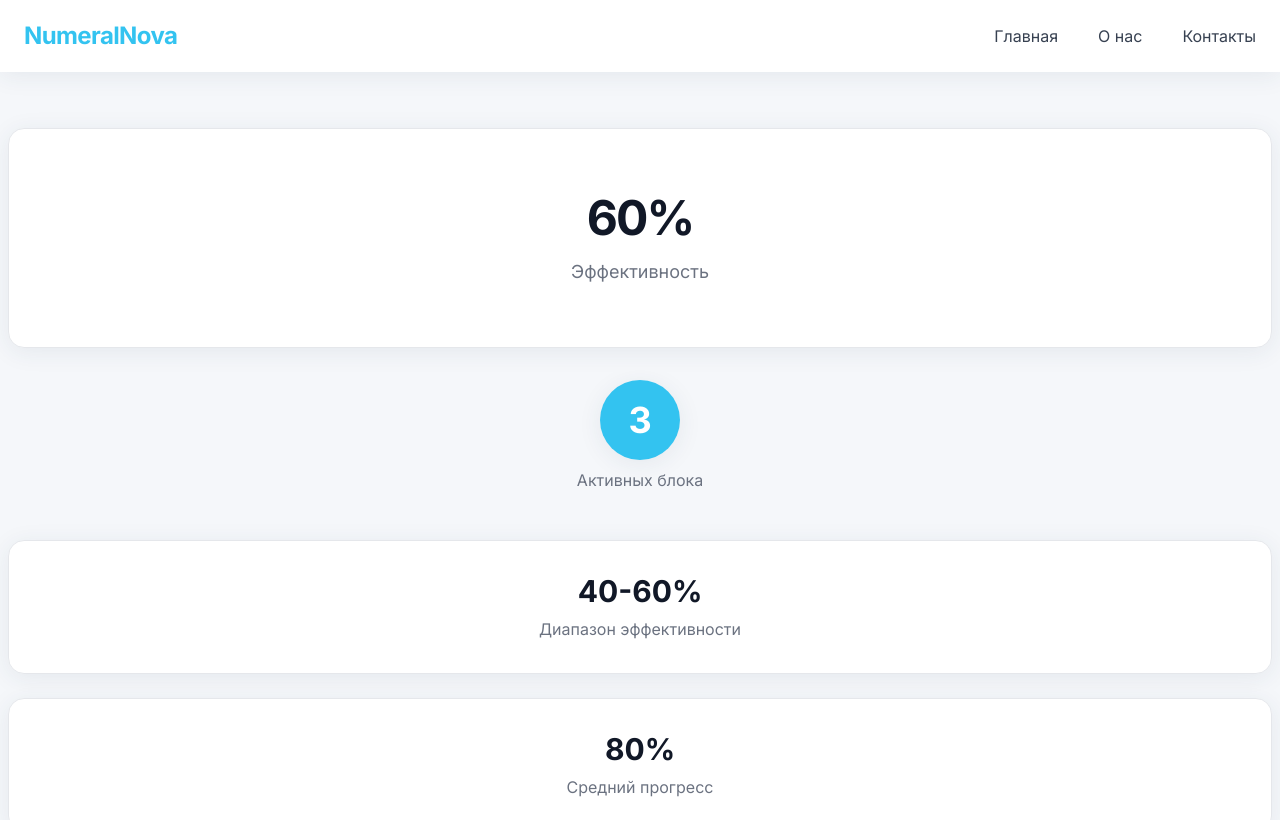
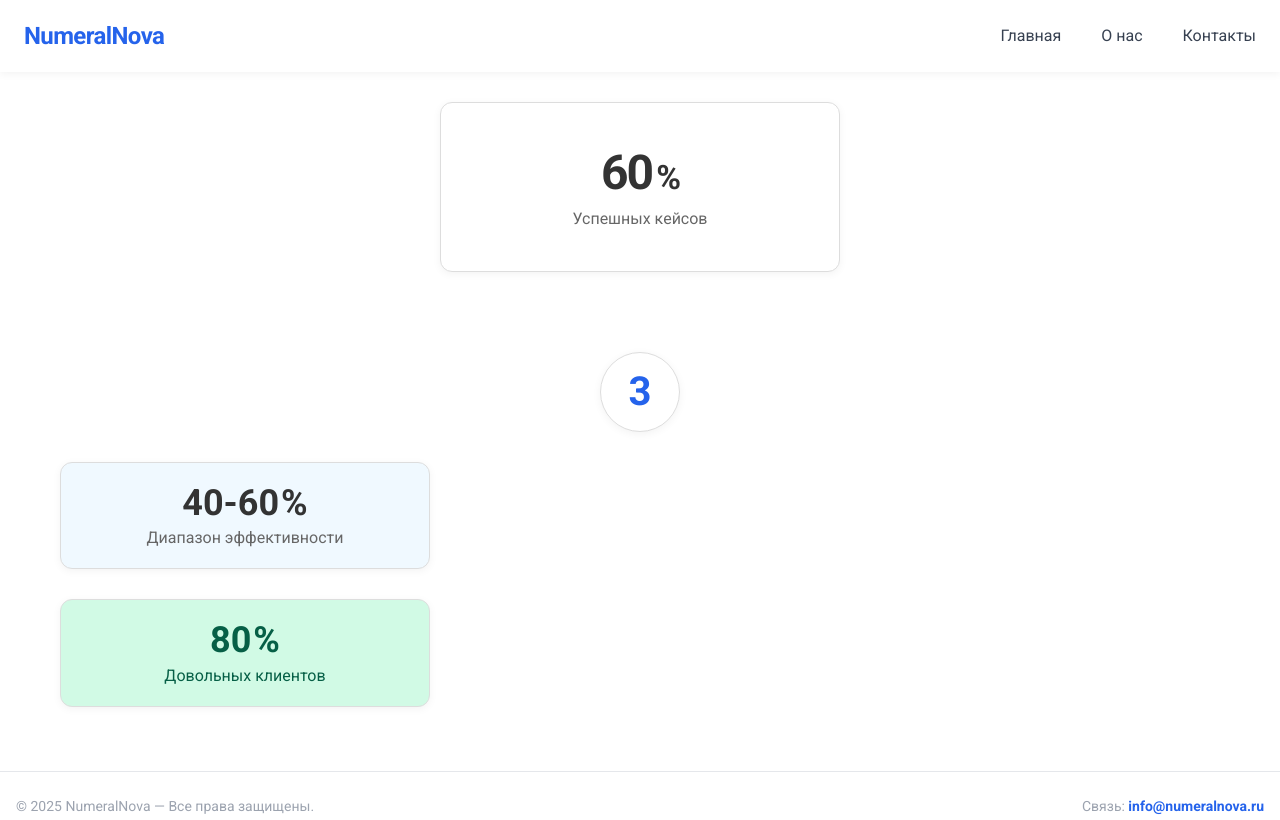
Before and after one commit to Vanillaicecle/numeral-nova-layout, a React (Vite) app: page / in a window 1280 px wide. Shown: the top 820 px of the page. Built offline with nearby package versions, Linux system fonts and the light colour scheme.

Commit message:
Refactor: Update site layout and styles
Refactored the site to implement a one-page adaptive layout with three main blocks displaying numerical metrics, ensuring visual hierarchy across different screen resolutions.

```diff
--- a/index.html
+++ b/index.html
@@ -6,7 +6,7 @@
     <meta name="viewport" content="width=device-width, initial-scale=1.0" />
     <title>Numeral Nova Layout</title>
     <meta name="description" content="Современный одностраничный сайт с числовыми метриками" />
-    <link rel="stylesheet" href="https://fonts.googleapis.com/css2?family=Inter:wght@400;600;700&display=swap" />
+    <link rel="stylesheet" href="https://fonts.googleapis.com/css2?family=Roboto:wght@400;700&display=swap" />
   </head>
   <body>
     <div id="root"></div>
--- a/src/components/AccentMetric.tsx
+++ b/src/components/AccentMetric.tsx
@@ -2,18 +2,29 @@
 export default function AccentMetric() {
   return (
     <section
-      className="flex flex-col justify-center items-center fade-in
-        xl:ml-12 lg:ml-9 mb-8 xl:mb-0
-        "
+      className={`
+        flex flex-col items-center justify-center fade-in
+        mt-0 xl:mt-0 md:mt-5
+        xl:ml-blockGapDesktop md:ml-0
+      `}
     >
       <div
-        className="rounded-full bg-accent text-white font-bold
-        text-[56px] md:text-[36px] w-[120px] h-[120px] md:w-[80px] md:h-[80px]
-        flex items-center justify-center shadow-soft"
+        className={`
+          flex items-center justify-center
+          w-[120px] h-[120px] md:w-[80px] md:h-[80px]
+          rounded-circle border border-border-gray
+          bg-white
+          shadow-soft
+        `}
       >
-        3
+        <span className={`
+          font-roboto font-bold
+          text-accentDesktop md:text-accentMobile
+          text-accent
+        `}>
+          3
+        </span>
       </div>
-      <span className="mt-2 text-base font-medium text-gray-500">Активных блока</span>
     </section>
   );
 }
--- a/src/components/GroupMetrics.tsx
+++ b/src/components/GroupMetrics.tsx
@@ -1,22 +1,54 @@
 
 export default function GroupMetrics() {
-  const metrics = [
-    { value: "40-60%", label: "Диапазон эффективности" },
-    { value: "80%", label: "Средний прогресс" },
-  ];
   return (
     <section
-      className="flex xl:flex-row flex-col gap-6 fade-in w-full xl:w-[56%] lg:w-[58%] mx-auto"
+      className={`
+        flex xl:flex-row flex-col gap-blockGapDesktop md:gap-blockGapMobile fade-in
+        w-full
+        mt-blockGapDesktop md:mt-blockGapMobile
+        items-stretch
+        justify-center
+        mx-auto
+      `}
     >
-      {metrics.map((item, idx) => (
-        <div
-          key={idx}
-          className="flex-1 bg-white border border-gray-200 rounded-2xl shadow-soft px-6 py-8 flex flex-col items-center"
-        >
-          <div className="font-bold text-4xl md:text-3xl text-gray-900 mb-2">{item.value}</div>
-          <div className="text-base text-gray-500">{item.label}</div>
+      {/* Блок 3.1 */}
+      <div
+        className={`
+          flex-1 flex flex-col items-center justify-center
+          bg-block-blue text-main-gray
+          rounded-lg shadow-soft
+          px-6 py-5
+          min-w-[220px]
+          max-w-[370px]
+          border border-border-gray
+        `}
+      >
+        <div className="font-roboto font-bold text-groupMetric mb-1">
+          40-60<span className="align-top text-groupMetric font-roboto font-bold ml-0.5">%</span>
         </div>
-      ))}
+        <div className="text-groupLabel font-roboto font-normal text-secondary-gray">
+          Диапазон эффективности
+        </div>
+      </div>
+      {/* Блок 3.2 */}
+      <div
+        className={`
+          flex-1 flex flex-col items-center justify-center
+          bg-block-green text-green-dark
+          rounded-lg shadow-soft
+          px-6 py-5
+          min-w-[220px]
+          max-w-[370px]
+          border border-border-gray
+        `}
+      >
+        <div className="font-roboto font-bold text-groupMetric mb-1">
+          80<span className="align-top text-groupMetric font-roboto font-bold ml-0.5">%</span>
+        </div>
+        <div className="text-groupLabel font-roboto font-normal text-green-dark">
+          Довольных клиентов
+        </div>
+      </div>
     </section>
   );
 }
--- a/src/components/MainMetrics.tsx
+++ b/src/components/MainMetrics.tsx
@@ -2,20 +2,29 @@
 export default function MainMetrics() {
   return (
     <section
-      className="flex flex-col justify-center fade-in
-        bg-white border border-gray-200 shadow-soft rounded-2xl
-        px-8 xl:px-16 py-10 mb-8 w-full
-        xl:w-[40%] lg:w-[42%] mx-auto xl:mx-0
-        xl:items-start items-center"
-      style={{ minHeight: 220 }}
+      className={`
+        flex flex-col items-center justify-center
+        bg-white rounded-xl fade-in
+        py-[40px] md:py-[20px]
+        min-w-[270px]
+        shadow-soft border border-border-gray
+        w-full
+      `}
+      style={{ minHeight: 170, maxWidth: 400 }}
     >
       <div
-        className="font-bold text-metric-desktop md:text-metric-mobile text-gray-900 mb-3"
+        className={`
+          font-roboto font-bold text-metricDesktop md:text-metricMobile
+          text-main-gray mb-2 tracking-tight
+          flex items-baseline
+        `}
         style={{ letterSpacing: "-2px" }}
       >
-        60%
+        60<span className="text-metricDesktop md:text-metricMobile align-top ml-1 font-roboto font-bold" style={{ fontSize: "0.7em" }}>%</span>
       </div>
-      <div className="text-lg text-gray-500 font-medium">Эффективность</div>
+      <div className="text-groupLabel font-roboto font-normal text-secondary-gray">
+        Успешных кейсов
+      </div>
     </section>
   );
 }
--- a/src/index.css
+++ b/src/index.css
@@ -4,10 +4,34 @@
 @tailwind utilities;
 
 body {
-  font-family: 'Inter', ui-sans-serif, system-ui, sans-serif;
+  font-family: 'Roboto', ui-sans-serif, system-ui, sans-serif;
   background: #fff;
-  color: #1A1F2C;
+  color: #333333;
   min-height: 100vh;
+}
+
+/* Адаптивные паддинги страницы */
+.page-container {
+  max-width: 1200px;
+  margin-left: auto;
+  margin-right: auto;
+  padding-left: 20px;
+  padding-right: 20px;
+}
+
+@media (min-width: 1440px) {
+  .page-container {
+    padding-left: 15vw;
+    padding-right: 15vw;
+  }
+}
+
+@media (max-width: 768px) {
+  .page-container {
+    width: 100%;
+    padding-left: 5vw;
+    padding-right: 5vw;
+  }
 }
 
 .fade-in {
--- a/src/pages/Index.tsx
+++ b/src/pages/Index.tsx
@@ -7,20 +7,26 @@ import Footer from "@/components/Footer";
 
 export default function Index() {
   return (
-    <div className="min-h-screen flex flex-col bg-[#F5F7FA] font-sans">
+    <div className="min-h-screen flex flex-col bg-white font-roboto">
       <Header />
-      <main className="flex-1 xl:container w-full px-2 xl:px-20 mt-12 xl:mt-24 md:mt-14 flex flex-col">
-        {/* Main metrics section */}
+      <main className="flex-1 w-full page-container flex flex-col items-center justify-center pt-[50px] md:pt-[30px]">
+        {/* Основные метрики */}
         <div
-          className="flex xl:flex-row flex-col w-full items-stretch xl:items-end xl:gap-8 justify-start xl:mb-10 mb-4 fade-in"
+          className={`
+            flex w-full
+            xl:flex-row flex-col xl:justify-center items-stretch
+            xl:gap-blockGapDesktop md:gap-blockGapMobile gap-blockGapMobile
+          `}
         >
-          <MainMetrics />
-          <AccentMetric />
+          <div className="flex-1 flex justify-end xl:justify-end md:justify-center">
+            <MainMetrics />
+          </div>
+          <div className="flex-1 flex xl:justify-start justify-center mt-0 md:mt-blockGapMobile xl:mt-0">
+            <AccentMetric />
+          </div>
         </div>
-        {/* Group metrics */}
-        <div className="flex w-full justify-center">
-          <GroupMetrics />
-        </div>
+        {/* Группа показателей */}
+        <GroupMetrics />
       </main>
       <Footer />
     </div>
--- a/tailwind.config.ts
+++ b/tailwind.config.ts
@@ -11,41 +11,47 @@ export default {
   ],
   theme: {
     fontFamily: {
-      'sans': ['Inter', 'ui-sans-serif', 'system-ui', 'sans-serif'],
+      sans: ['Roboto', 'ui-sans-serif', 'system-ui', 'sans-serif'],
+      roboto: ['Roboto', 'ui-sans-serif', 'system-ui', 'sans-serif'],
     },
     screens: {
-      'xl': '1920px',
-      'lg': '1440px',
-      'md': '768px',
-      'sm': '480px'
+      xl: "1920px",
+      lg: "1440px",
+      md: "768px",
+      sm: "480px"
     },
     extend: {
       colors: {
-        accent: {
-          DEFAULT: '#33C3F0',
-          light: '#D3E4FD'
-        },
-        faded: "#F5F7FA",
+        accent: "#2563EB",
+        "main-gray": "#333333",
+        "secondary-gray": "#666666",
+        "border-gray": "#DDDDDD",
+        "block-blue": "#F0F9FF",
+        "block-green": "#D1FAE5",
+        "green-dark": "#065F46",
       },
       boxShadow: {
-        'soft': '0 4px 24px 0 rgba(40, 60, 90, 0.08)',
+        soft: "0 2px 8px 0 rgba(0,0,0,0.05)",
       },
       borderRadius: {
-        "xl": "1.5rem",
+        "lg": "12px",
+        "circle": "1000px",
       },
       fontSize: {
-        'metric-desktop': ['72px', '1.1'],
-        'metric-mobile': ['48px', '1.15'],
+        metricDesktop: ["72px", "1.1"],
+        metricMobile: ["48px", "1.15"],
+        accentDesktop: ["64px", "1.1"],
+        accentMobile: ["40px", "1.15"],
+        groupMetric: ["36px", "1.15"],
+        groupLabel: ["16px", "1.25"],
       },
-      keyframes: {
-        "fade-in": {
-          "0%": { opacity: "0", transform: "translateY(20px)" },
-          "100%": { opacity: "1", transform: "translateY(0)" },
-        },
+      spacing: {
+        blockGapDesktop: "60px",
+        blockGapMobile: "30px",
       },
-      animation: {
-        "fade-in": "fade-in 0.8s cubic-bezier(0.25,0.1,0.25,1) forwards",
-      },
+      maxWidth: {
+        content: "1200px",
+      }
     },
   },
   plugins: [require("tailwindcss-animate")],
```
